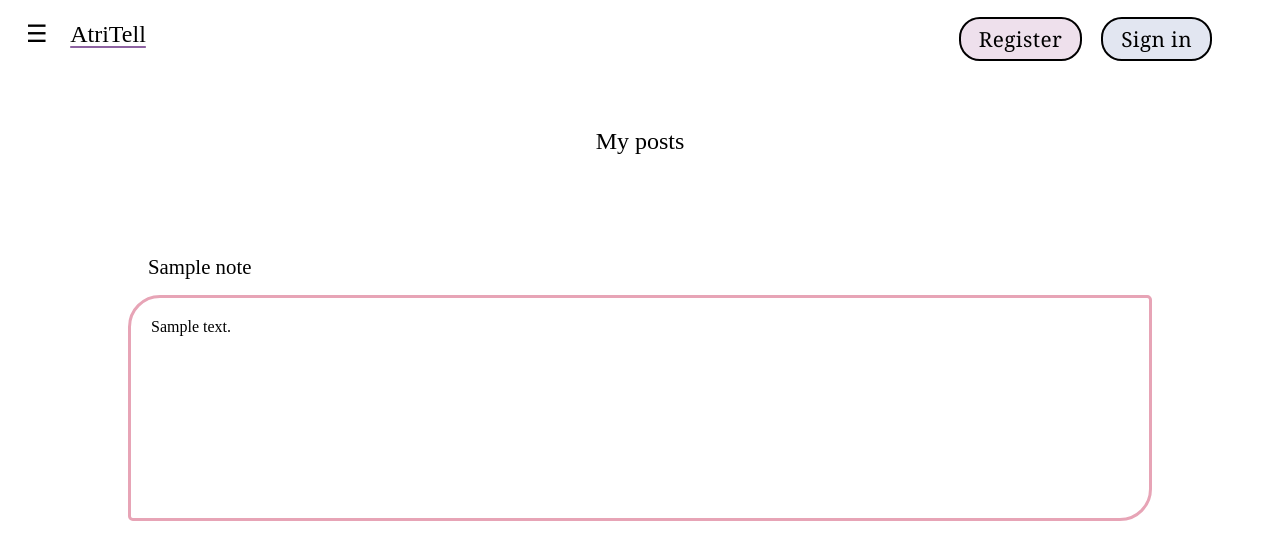
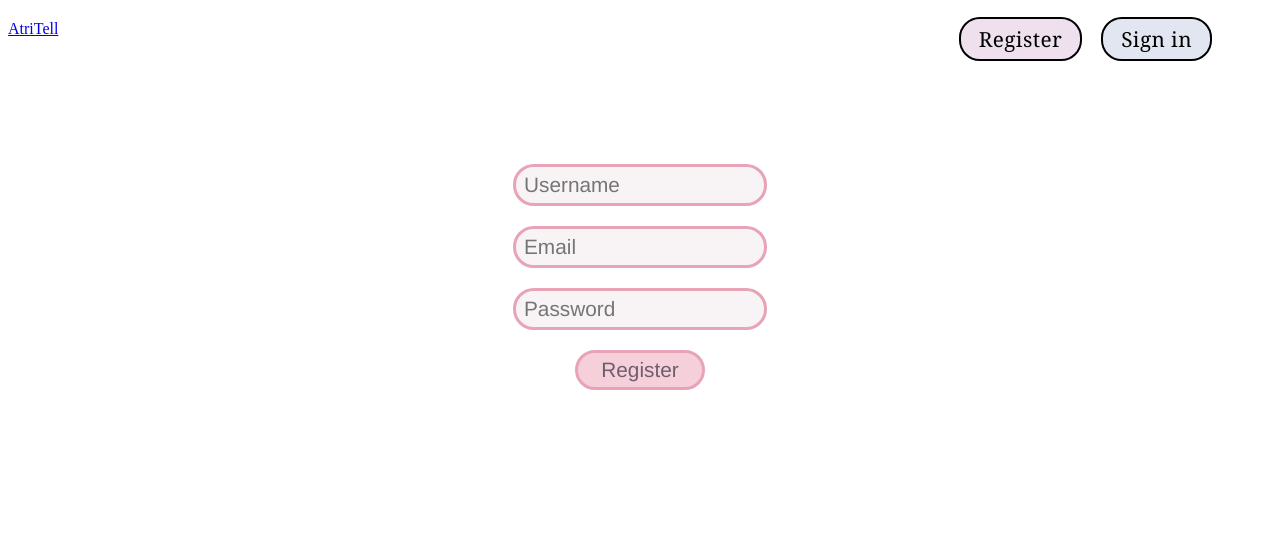
Before and after one commit to Fluworry/AtriTell, a Django app: page / in a window 1280 px wide. Shown: the top 560 px of the page. Run offline with Django 3.2, Linux system fonts and the light colour scheme; tables that the repository leaves empty hold one stand-in row (values such as "Sample post").

Commit message:
Refactor & Check for user id while editing

```diff
--- a/AtriTell/models.py
+++ b/AtriTell/models.py
@@ -1,10 +1,12 @@
 from django.db import models
+from django.contrib.auth.models import User
 from uuid import uuid4
 
-class Note(models.Model):
+
+class Post(models.Model):
     title = models.CharField(max_length=50)
     body = models.TextField()
-    author = models.CharField(max_length=30)
+    author = models.ForeignKey(User, on_delete=models.CASCADE)
     creation_date = models.DateField(auto_now_add=True)
 
     random_url_id = models.UUIDField(default=uuid4)
--- a/AtriTell/static/main.css
+++ b/AtriTell/static/main.css
@@ -117,7 +117,7 @@ body {
     font-family: CustomSerif, Georgia, Cambria,'Times New Roman', serif;
 }
 
-#new-note-form {
+#new-post-form {
     margin-top: 120px;
 }
 
@@ -258,7 +258,7 @@ button {
         box-sizing: border-box;
     }
 
-    #new-note-form {
+    #new-post-form {
         margin-top: 10%;
     }
 }
--- a/AtriTell/templates/homepage.html
+++ b/AtriTell/templates/homepage.html
@@ -31,7 +31,7 @@
     <div id="nav-menu">
         <a href="#" id="close-nav-btn">&times;</a>
         <a href="/">Home</a>
-        <a href="/notes">Notes</a></i>
+        <a href="/posts">Posts</a></i>
     </div>
 
     <div class="user-content">
--- a/AtriTell/urls.py
+++ b/AtriTell/urls.py
@@ -4,10 +4,10 @@ from . import views
 
 urlpatterns = [
     path('', views.index),
-    path('note', views.note_create),
+    path('post', views.post_create),
     path('auth', views.account_auth),
     path('register', views.account_register),
     path('logout/', views.account_logout),
     path('account', views.account_settings),
-    path('<str:user_name>/<str:note_url>/', views.note_get_or_save)
+    path('<str:user_name>/<str:post_url>/', views.post_get_or_save)
 ]
--- a/AtriTell/views.py
+++ b/AtriTell/views.py
@@ -4,12 +4,16 @@ from django.contrib.auth.models import User
 from django.contrib.auth import authenticate, login, logout
 from django.core.paginator import Paginator
 
-from .models import Note
+from .models import Post
 
 
 def index(request):
-    notes = Note.objects.all()
-    return render(request, 'homepage.html', {'posts': notes})
+    if not request.user.is_authenticated:
+        return render(request, 'register.html', {'user': request.user})
+
+    posts = Post.objects.filter(author=request.user)
+
+    return render(request, 'homepage.html', {'posts': posts})
 
 
 def account_register(request):
@@ -56,28 +60,30 @@ def account_settings(request):
     pass
 
 
-def note_create(request):
+def post_create(request):
     if not request.user.is_authenticated:
         return redirect('/auth')
 
     if request.method == 'GET':
         print(request)
-        return render(request, 'note.html', {'title': 'Title', 'body': 'My new note'})
+        return render(request, 'post.html', {'title': 'Title', 'body': 'My new post'})
     else:
-        note_title = request.POST.get('title')
-        note_text = request.POST.get('text')
-        note = Note.objects.create(title=note_title, body=note_text, author=request.user)
-        return redirect(f"/{request.user}/{str(note.random_url_id)}")
+        post_title = request.POST.get('title')
+        post_text = request.POST.get('text')
+        post = Post.objects.create(title=post_title, body=post_text, author=request.user)
+        return redirect(f"/{request.user}/{str(post.random_url_id)}")
 
 
-def note_get_or_save(request, note_url, user_name):
+def post_get_or_save(request, post_url, user_name):
     if request.method == 'GET':
-        note = get_object_or_404(Note, author=user_name, random_url_id=note_url)
-        return render(request, 'note.html', {'title': note.title, 'body': note.body})
-    elif request.user.username == user_name:
-        note_title = request.POST.get('title')
-        note_text = request.POST.get('text')
-        Note.objects.filter(author=request.user, random_url_id=note_url).update(title=note_title, body=note_text)
-        return redirect(f"/{request.user}/{note_url}")
+        post = Post.objects.get(random_url_id=post_url)
+        return render(request, 'post.html', {'title': post.title, 'body': post.body})
+
+    post = Post.objects.filter(random_url_id=post_url)
+    if request.user.id == post.get().author_id:
+        post_title = request.POST.get('title')
+        post_text = request.POST.get('text')
+        post.update(title=post_title, body=post_text)
+        return redirect(f"/{request.user}/{post_url}")
     else:
         return redirect('/')
```
Also changed, not shown: AtriTell/templates/post.html (renamed from AtriTell/templates/note.html, +4 -4 lines), AtriTell/migrations/0005_post_delete_note.py (added).
